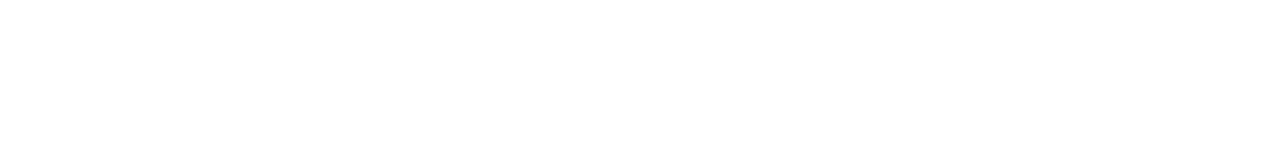
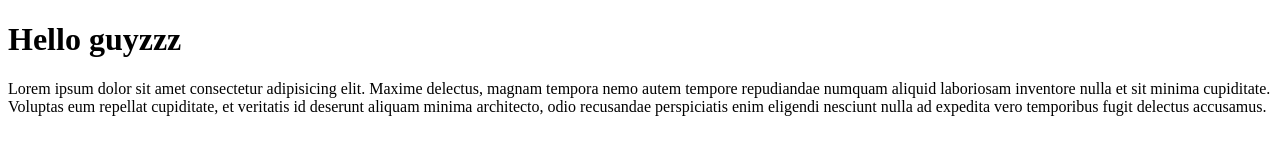
Before and after one commit to sunnyghosh108/my-second-repo, a plain HTML site: page index.html in a window 1280 px wide. Drawn offline with Linux system fonts and the light colour scheme.

Commit message:
added headrer

```diff
--- a/index.html
+++ b/index.html
@@ -7,6 +7,8 @@
     <title>My second github repo</title>
 </head>
 <body>
+    <h1>Hello guyzzz</h1>
+    <p>  Lorem ipsum dolor sit amet consectetur adipisicing elit. Maxime delectus, magnam tempora nemo autem tempore repudiandae numquam aliquid laboriosam inventore nulla et sit minima cupiditate. Voluptas eum repellat cupiditate, et veritatis id deserunt aliquam minima architecto, odio recusandae perspiciatis enim eligendi nesciunt nulla ad expedita vero temporibus fugit delectus accusamus.</p>
 
 </body>
 </html>
```
